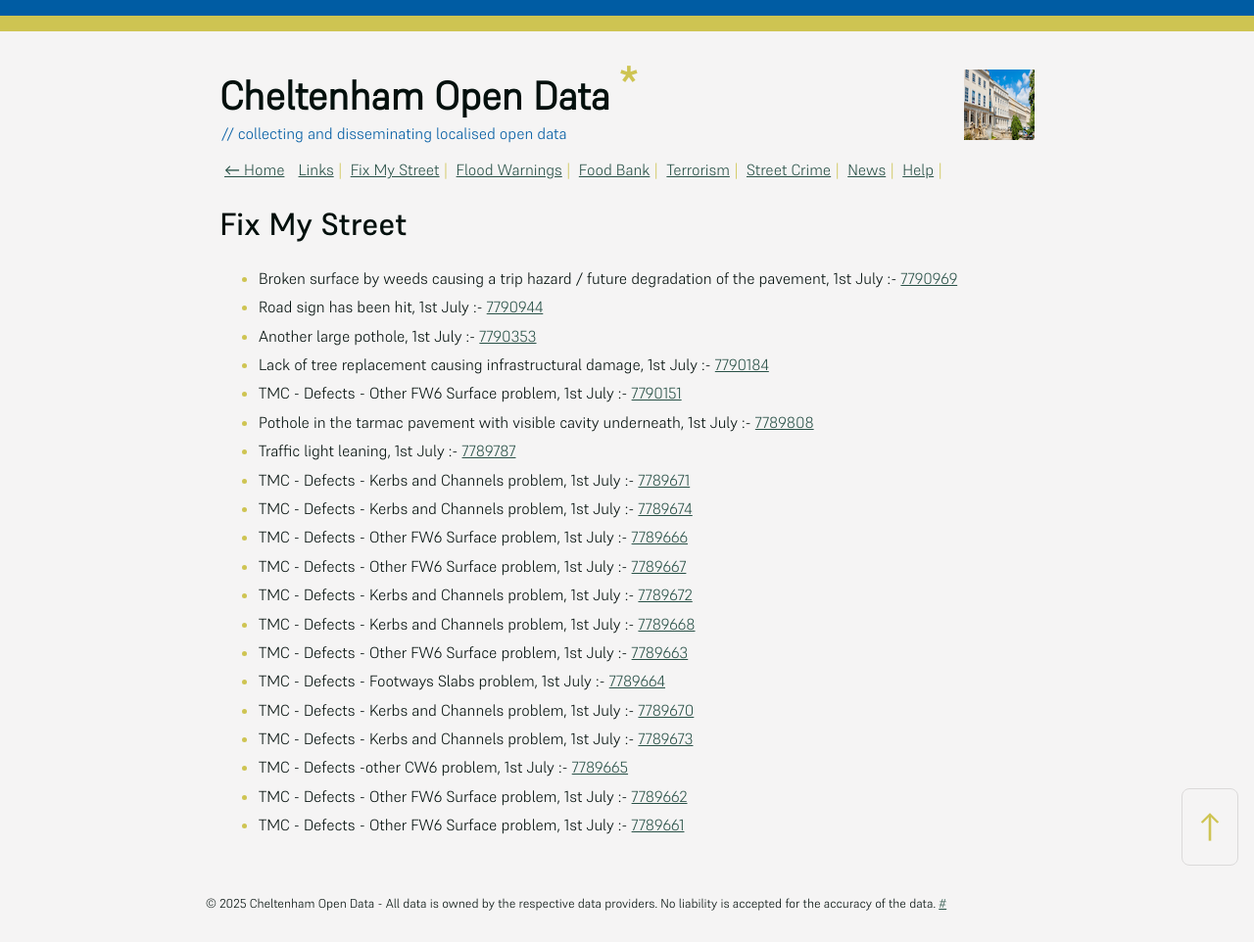
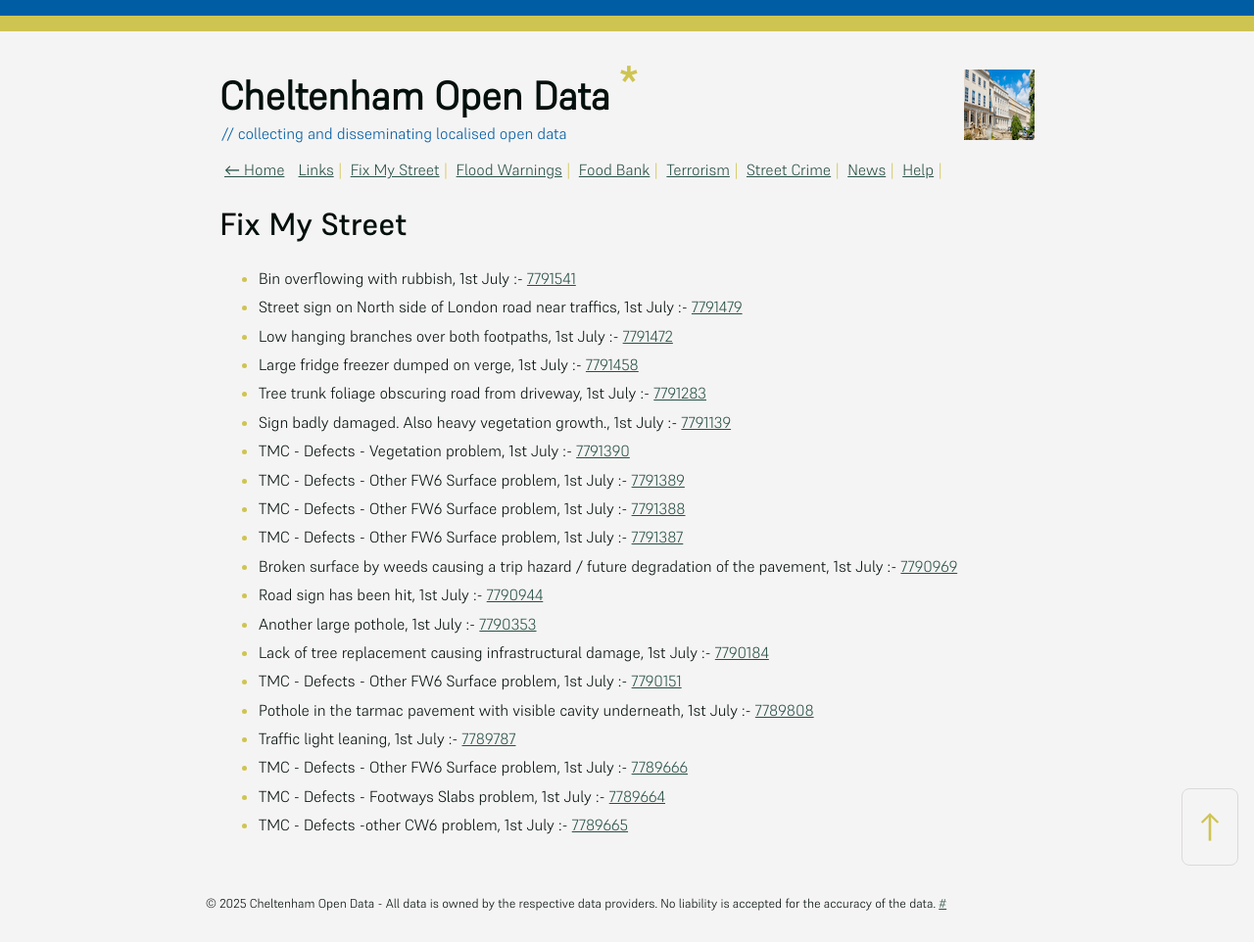
Before and after one commit to mat-0/cheltenham-open-data, a Jekyll site: the page built from _pages/fix-my-street.md, in a window 1280 px wide. Shown: the whole page at 98% size. Built offline with Jekyll 4.4.1, drawn with Linux system fonts in a browser that asks for light colours.

Commit message:
Updated 2025-07-01 11:57:51

```diff
--- a/_pages/fix-my-street.md
+++ b/_pages/fix-my-street.md
@@ -9,6 +9,16 @@ permalink: /fix-my-street
 
 <!-- fix_marker starts -->
 
+- Bin overflowing with rubbish, 1st July :- [7791541](https://www.fixmystreet.com/report/7791541)
+- Street sign on North side of London road near traffics, 1st July :- [7791479](https://www.fixmystreet.com/report/7791479)
+- Low hanging branches over both footpaths, 1st July :- [7791472](https://www.fixmystreet.com/report/7791472)
+- Large fridge freezer dumped on verge, 1st July :- [7791458](https://www.fixmystreet.com/report/7791458)
+- Tree trunk foliage obscuring road from driveway, 1st July :- [7791283](https://www.fixmystreet.com/report/7791283)
+- Sign badly damaged. Also heavy vegetation growth., 1st July :- [7791139](https://www.fixmystreet.com/report/7791139)
+- TMC - Defects - Vegetation problem, 1st July :- [7791390](https://www.fixmystreet.com/report/7791390)
+- TMC - Defects - Other FW6  Surface problem, 1st July :- [7791389](https://www.fixmystreet.com/report/7791389)
+- TMC - Defects - Other FW6  Surface problem, 1st July :- [7791388](https://www.fixmystreet.com/report/7791388)
+- TMC - Defects - Other FW6  Surface problem, 1st July :- [7791387](https://www.fixmystreet.com/report/7791387)
 - Broken surface by weeds causing a trip hazard / future degradation of the pavement, 1st July :- [7790969](https://www.fixmystreet.com/report/7790969)
 - Road sign has been hit, 1st July :- [7790944](https://www.fixmystreet.com/report/7790944)
 - Another large pothole, 1st July :- [7790353](https://www.fixmystreet.com/report/7790353)
@@ -16,18 +26,8 @@ permalink: /fix-my-street
 - TMC - Defects - Other FW6  Surface problem, 1st July :- [7790151](https://www.fixmystreet.com/report/7790151)
 - Pothole in the tarmac pavement with visible cavity underneath, 1st July :- [7789808](https://www.fixmystreet.com/report/7789808)
 - Traffic light leaning, 1st July :- [7789787](https://www.fixmystreet.com/report/7789787)
-- TMC - Defects - Kerbs and Channels problem, 1st July :- [7789671](https://www.fixmystreet.com/report/7789671)
-- TMC - Defects - Kerbs and Channels problem, 1st July :- [7789674](https://www.fixmystreet.com/report/7789674)
 - TMC - Defects - Other FW6  Surface problem, 1st July :- [7789666](https://www.fixmystreet.com/report/7789666)
-- TMC - Defects - Other FW6  Surface problem, 1st July :- [7789667](https://www.fixmystreet.com/report/7789667)
-- TMC - Defects - Kerbs and Channels problem, 1st July :- [7789672](https://www.fixmystreet.com/report/7789672)
-- TMC - Defects - Kerbs and Channels problem, 1st July :- [7789668](https://www.fixmystreet.com/report/7789668)
-- TMC - Defects - Other FW6  Surface problem, 1st July :- [7789663](https://www.fixmystreet.com/report/7789663)
 - TMC - Defects - Footways Slabs problem, 1st July :- [7789664](https://www.fixmystreet.com/report/7789664)
-- TMC - Defects - Kerbs and Channels problem, 1st July :- [7789670](https://www.fixmystreet.com/report/7789670)
-- TMC - Defects - Kerbs and Channels problem, 1st July :- [7789673](https://www.fixmystreet.com/report/7789673)
 - TMC - Defects -other CW6 problem, 1st July :- [7789665](https://www.fixmystreet.com/report/7789665)
-- TMC - Defects - Other FW6  Surface problem, 1st July :- [7789662](https://www.fixmystreet.com/report/7789662)
-- TMC - Defects - Other FW6  Surface problem, 1st July :- [7789661](https://www.fixmystreet.com/report/7789661)
 
 <!-- fix_marker ends -->
```
Also changed, not shown: _data/flood.json (+4 -4 lines), _pages/news.md (+9 -9 lines), index.md (+5 -5 lines).
